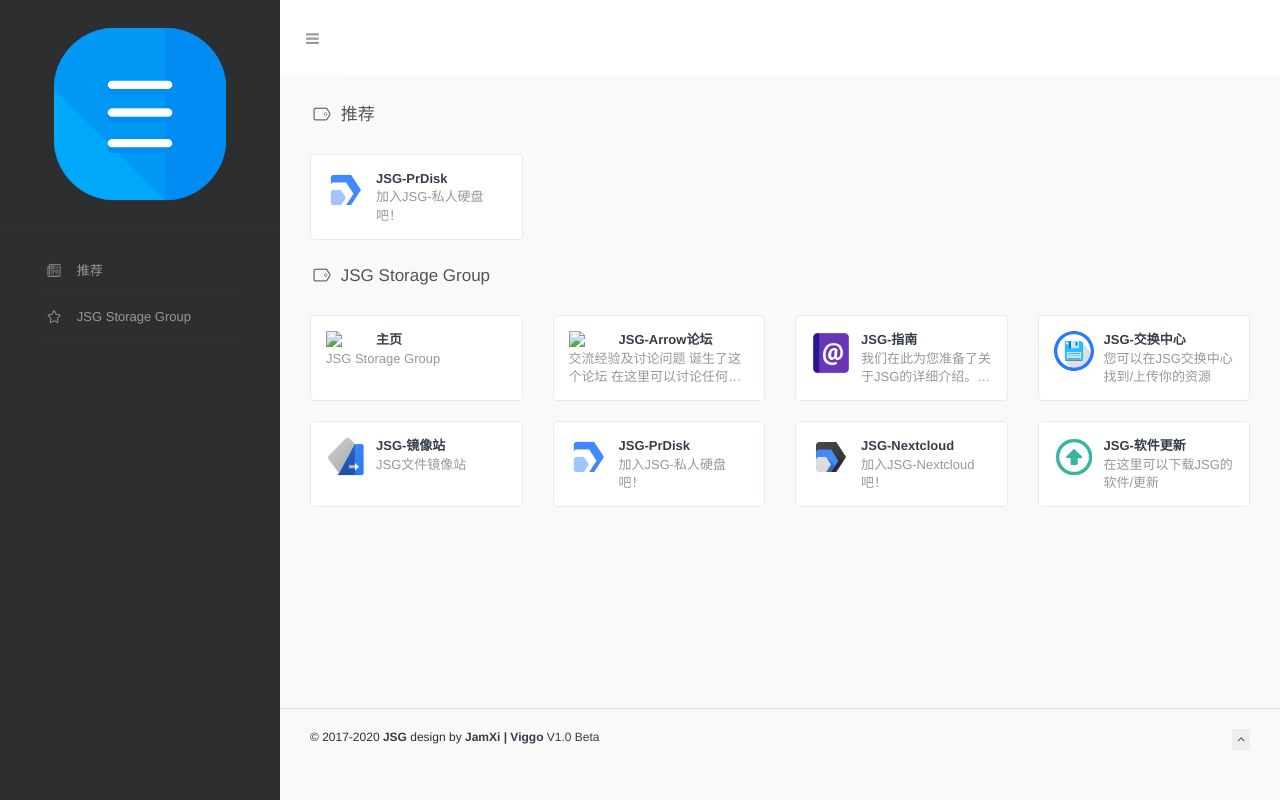
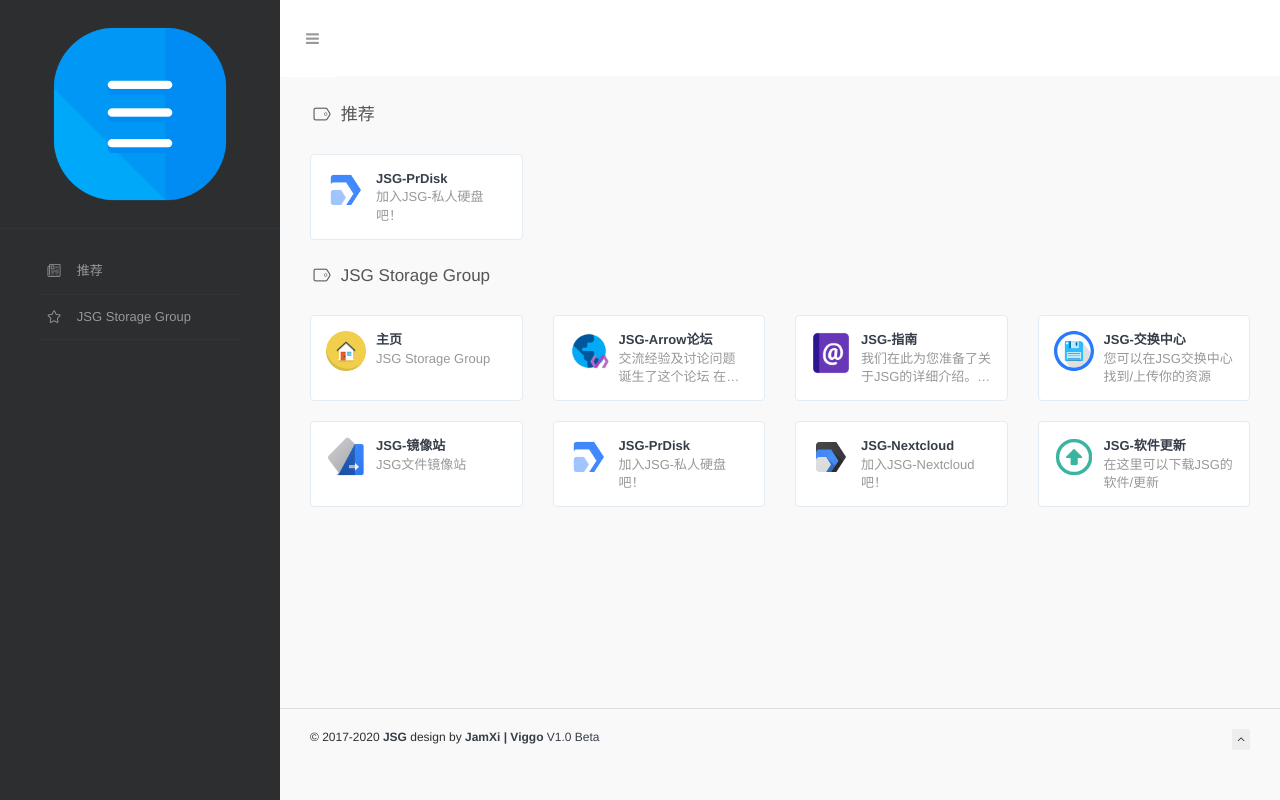
Before and after one commit to JamXi233/JSG-MainMenu, a plain HTML site: page cn/index.html in a window 1280 px wide. Drawn offline with nearby package versions, Linux system fonts and the light colour scheme; files whose address does not match are found by name.

Commit message:
修复图标问题

```diff
--- a/cn/index.html
+++ b/cn/index.html
@@ -122,7 +122,7 @@
                   <div class="xe-widget xe-conversations box2 label-info" onclick="window.open('https://jamsg.cn', '_blank')" data-toggle="tooltip" data-placement="bottom" title="" data-original-title="">
                       <div class="xe-comment-entry">
                           <a class="xe-user-img">
-                              <img data-src="../assets/images/logos/JSG-Icon-2.0-Favicon.png" class="lozad img-square" width="40">
+                              <img data-src="../assets/images/logos/JSG-Home.png" class="lozad img-square" width="40">
                           </a>
                           <div class="xe-comment">
                               <a href="#" class="xe-user-name overflowClip_1">
@@ -137,7 +137,7 @@
                   <div class="xe-widget xe-conversations box2 label-info" onclick="window.open('https://bbs.jamsg.cn', '_blank')" data-toggle="tooltip" data-placement="bottom" title="" data-original-title="">
                       <div class="xe-comment-entry">
                           <a class="xe-user-img">
-                              <img data-src="../assets/images/logos/JSG-Icon-2.0-Favicon.png" class="lozad img-square" width="40">
+                              <img data-src="../assets/images/logos/JSG-Arrow.png" class="lozad img-square" width="40">
                           </a>
                           <div class="xe-comment">
                               <a href="#" class="xe-user-name overflowClip_1">
```
Also changed, not shown: assets/images/logos/JSG-Home.png (added).
